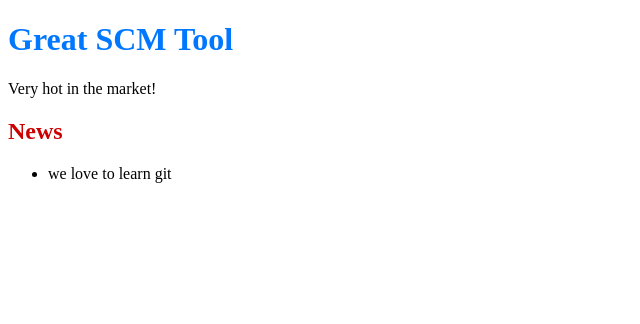
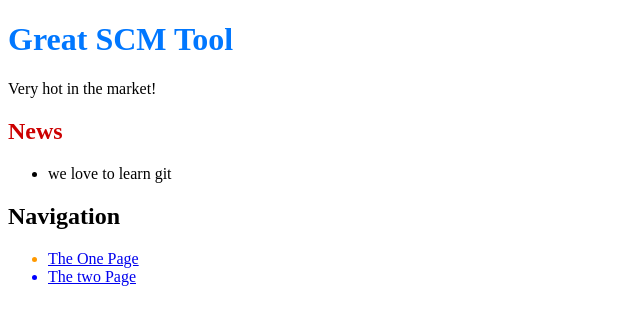
Before and after one commit to premraj1/central-repo, a plain HTML site: page index.html in a window 1280 px wide. Shown: the whole page, without its empty margins (0-640 px from the left). Drawn offline with Linux system fonts and the light colour scheme.

Commit message:
added navigation links

```diff
--- a/index.html
+++ b/index.html
@@ -12,5 +12,16 @@
   <ul>
     <li>we love to learn git</li>
   </ul>
+
+  <h2>Navigation</h2>
+<ul>
+  <li style="color: #F90">
+    <a href="one.html">The One Page</a>
+  </li>
+  <li style="color: #00F">
+    <a href="two.html">The two Page</a>
+  </li>
+</ul>
+
 </body>
 </html>
```
Also changed, not shown: one.html (+2 -0 lines), two.html (+2 -0 lines).
